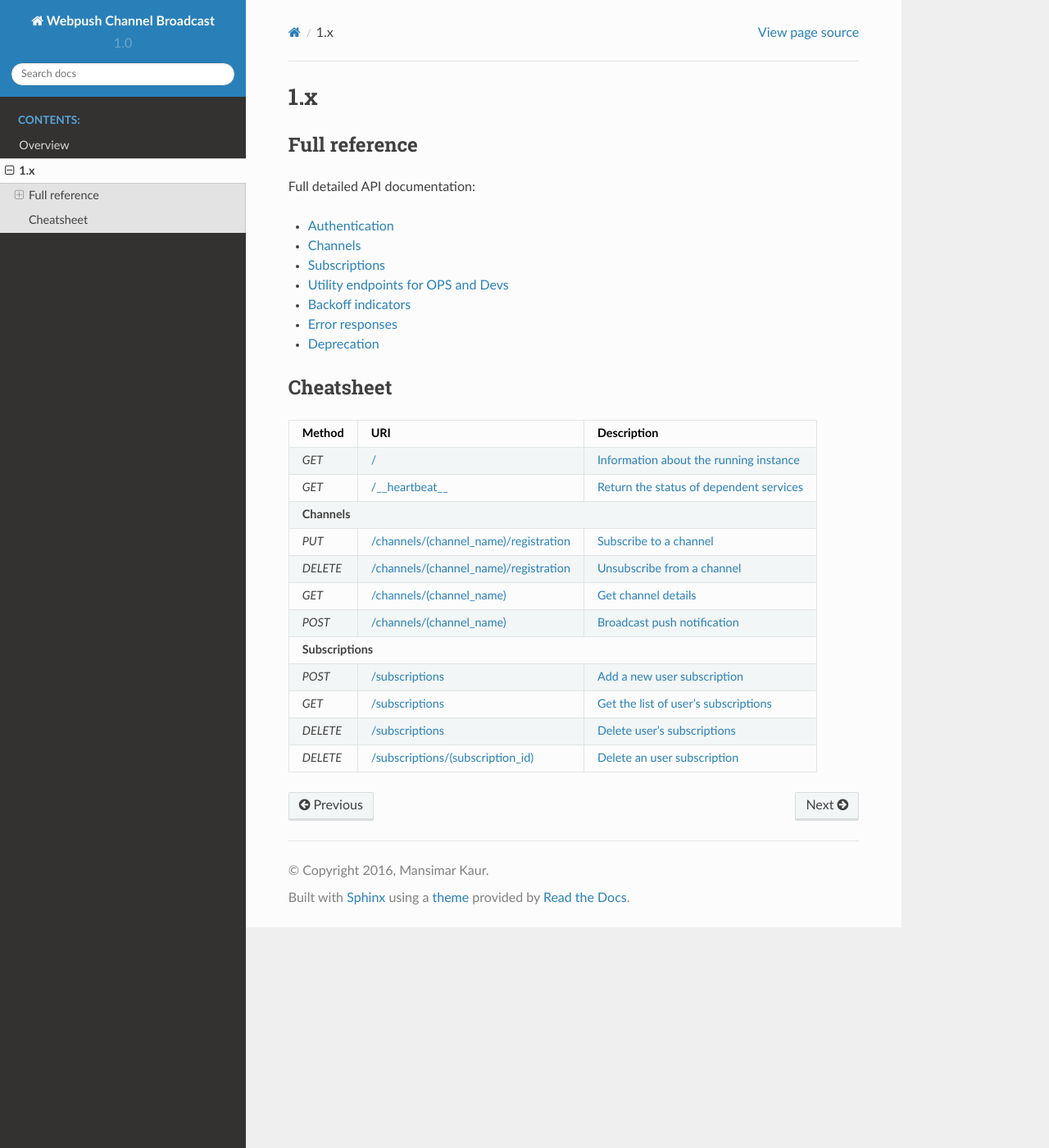
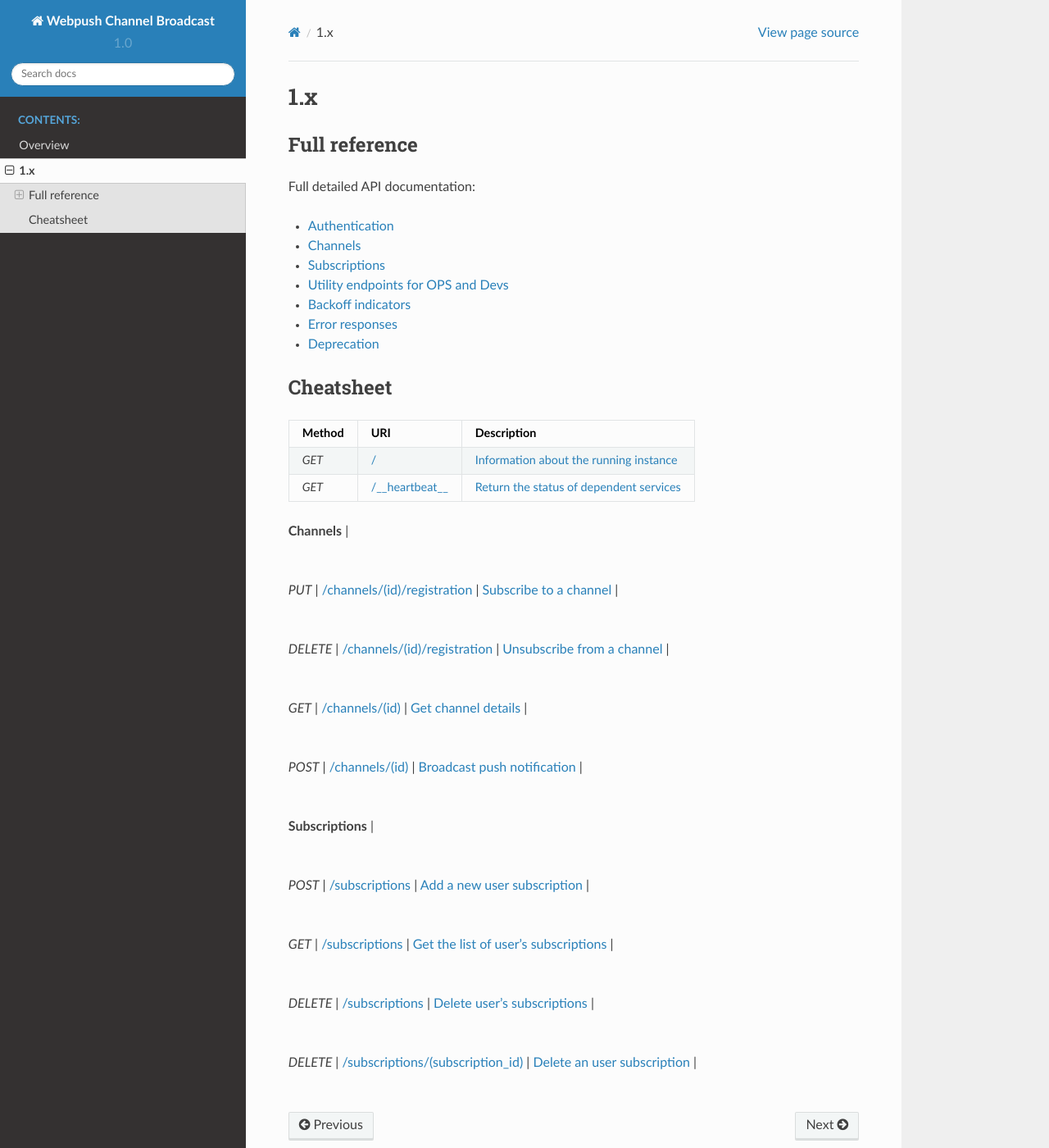
Before and after one commit to webpush-channels/webpush-channels, a Sphinx documentation site: the page built from docs/source/api/index.rst, in a window 1280 px wide and 1400 px high. Shown: the whole window at 82% size. Built offline with Sphinx 7.4.7 and the Read the Docs theme 2.0.0, drawn with Linux system fonts in a browser that asks for light colours.

Commit message:
renamed channel_name and channel_id to id

```diff
--- a/docs/source/api/index.rst
+++ b/docs/source/api/index.rst
@@ -32,23 +32,46 @@
 | `GET`    | :ref:`/__heartbeat__ <api-utilities>`                                        | :ref:`Return the status of dependent services                   |
 |          |                                                                              | <api-utilities>`                                                |
 +----------+------------------------------------------------------------------------------+-----------------------------------------------------------------+
-| **Channels**                                                                                                                                              |
+
+| **Channels**
+                                                    |
+
++----------+----------------------------------------------------------------+-----------------------------------------------------------------+
+
+| `PUT`    | :ref:`/channels/(id)/registration <channel-registration-put>`  | :ref:`Subscribe to a channel <channel-registration-put>`	  |
+
++----------+-------------------------------------------------------------------+-----------------------------------------------------------------+
+
+| `DELETE` | :ref:`/channels/(id)/registration <channel-registration-delete>`  | :ref:`Unsubscribe from a channel <channel-registration-delete>` |
+
++----------+--------------------------------------+-----------------------------------------------------------------+
+
+| `GET`    | :ref:`/channels/(id) <channel-get>`  | :ref:`Get channel details <channel-get>`
+            |
+
++----------+---------------------------------------+-----------------------------------------------------------------+
+
+| `POST`   | :ref:`/channels/(id) <channel-post>`  | :ref:`Broadcast push notification <channel-post>`            |
+
 +----------+------------------------------------------------------------------------------+-----------------------------------------------------------------+
-| `PUT`    | :ref:`/channels/(channel_name)/registration <channel-registration-put>`      | :ref:`Subscribe to a channel <channel-registration-put>`        |
+
+| **Subscriptions**                                                                                                                                         |
+
 +----------+------------------------------------------------------------------------------+-----------------------------------------------------------------+
-| `DELETE` | :ref:`/channels/(channel_name)/registration <channel-registration-delete>`   | :ref:`Unsubscribe from a channel <channel-registration-delete>` |
+
+| `POST`   | :ref:`/subscriptions <subscriptions-post>`                                   | :ref:`Add a new user subscription <subscriptions-post>`         |
+
 +----------+------------------------------------------------------------------------------+-----------------------------------------------------------------+
-| `GET`    | :ref:`/channels/(channel_name) <channel-get>`                                | :ref:`Get channel details <channel-get>`                        |
+
+| `GET`    | :ref:`/subscriptions <subscriptions-get>`                                    | :ref:`Get the list of user's subscriptions <subscriptions-get>`
+													|
+
++----------+---------------------------------------------------+-----------------------------------------------------------------+
+
+| `DELETE` | :ref:`/subscriptions <subscriptions-delete>`      | :ref:`Delete user's subscriptions <subscriptions-delete>`   |
+
++----------+----------------------------------------------------------------+-----------------------------------------------------------------+
+
+| `DELETE` | :ref:`/subscriptions/(subscription_id) <subscription-delete>`  | :ref:`Delete an user subscription <subscription-delete>`   |
+
 +----------+------------------------------------------------------------------------------+-----------------------------------------------------------------+
-| `POST`   | :ref:`/channels/(channel_name) <channel-post>`                               | :ref:`Broadcast push notification <channel-post>`               |
-+----------+------------------------------------------------------------------------------+-----------------------------------------------------------------+
-| **Subscriptions**                                                                                                                                         |
-+----------+------------------------------------------------------------------------------+-----------------------------------------------------------------+
-| `POST`   | :ref:`/subscriptions <subscriptions-post>`                                   | :ref:`Add a new user subscription <subscriptions-post>`         |
-+----------+------------------------------------------------------------------------------+-----------------------------------------------------------------+
-| `GET`    | :ref:`/subscriptions <subscriptions-get>`                                    | :ref:`Get the list of user's subscriptions <subscriptions-get>` |
-+----------+------------------------------------------------------------------------------+-----------------------------------------------------------------+
-| `DELETE` | :ref:`/subscriptions <subscriptions-delete>`                                 | :ref:`Delete user's subscriptions <subscriptions-delete>`       |
-+----------+------------------------------------------------------------------------------+-----------------------------------------------------------------+
-| `DELETE` | :ref:`/subscriptions/(subscription_id) <subscription-delete>`                | :ref:`Delete an user subscription <subscription-delete>`        |
-+----------+------------------------------------------------------------------------------+-----------------------------------------------------------------+
```
Also changed, not shown: docs/source/api/channels.rst (+4 -4 lines).
